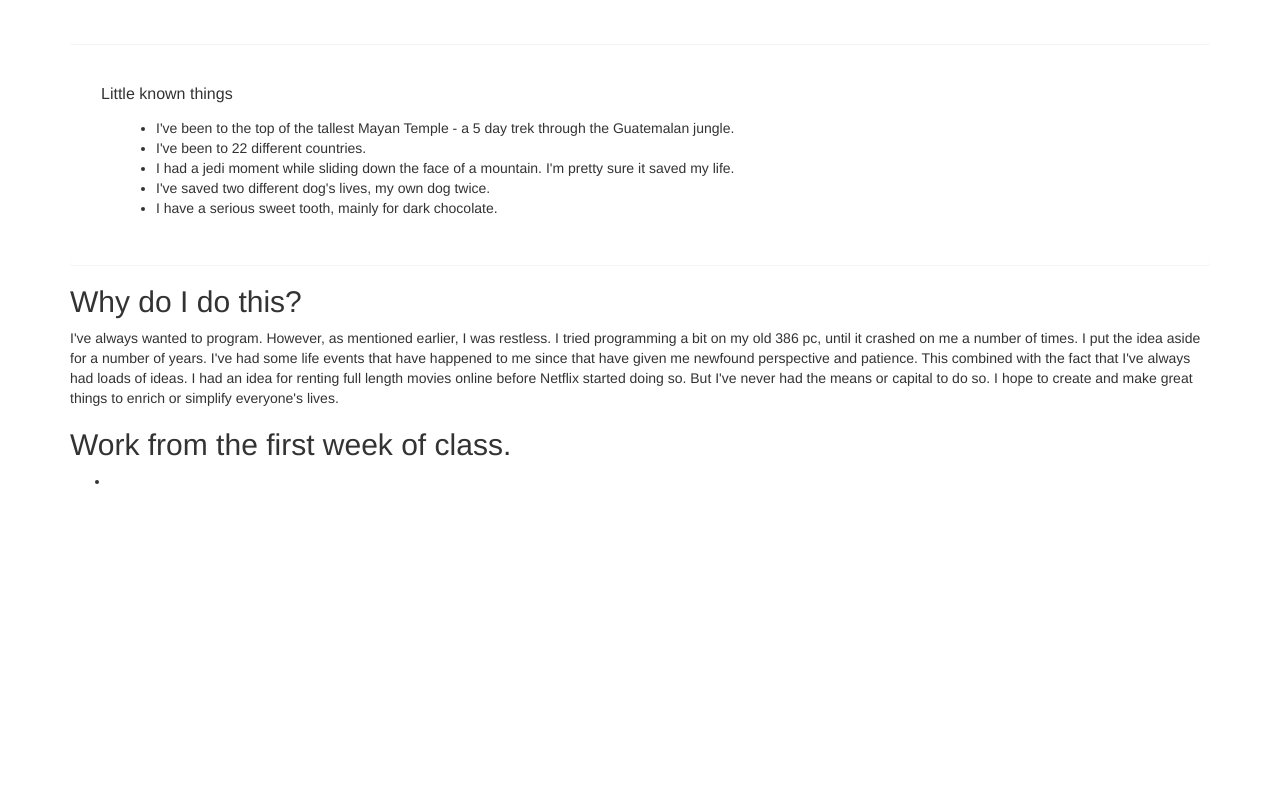
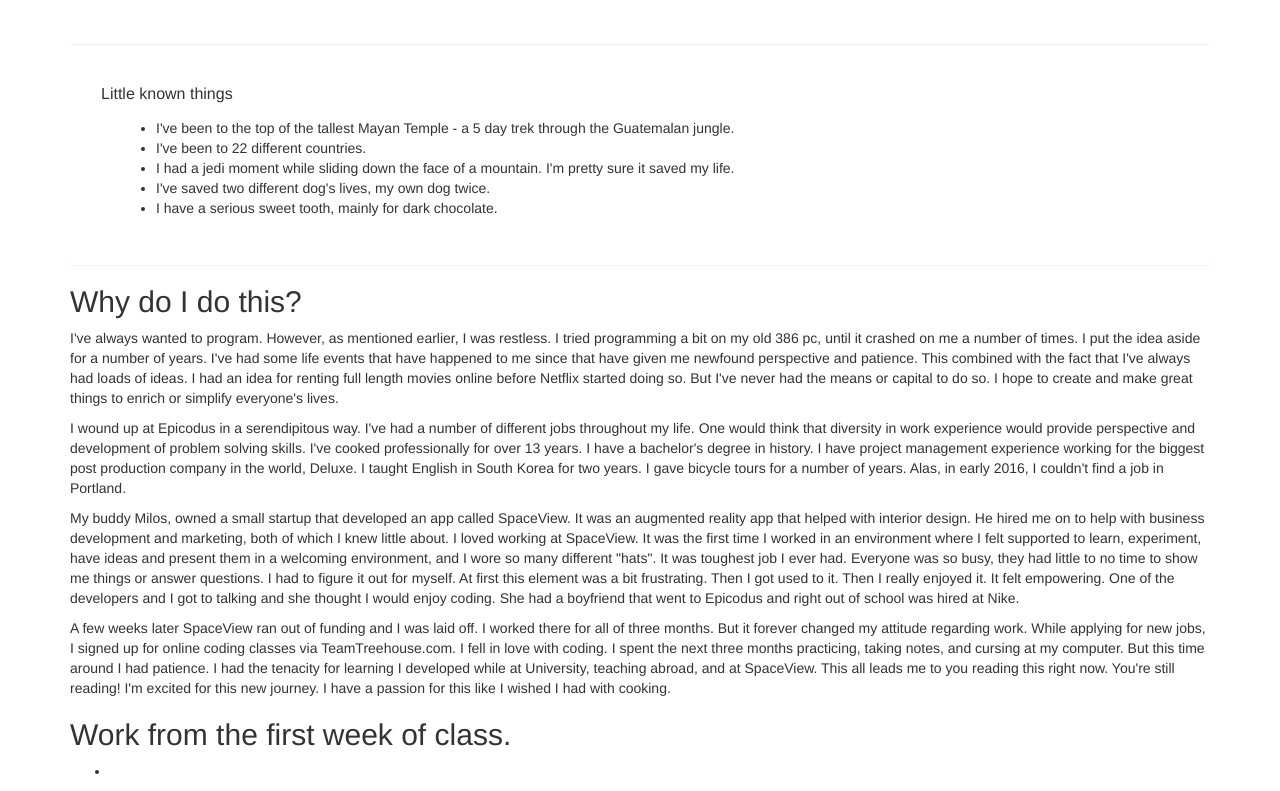
Before and after one commit to Evan-Alexander/jb-site, a plain HTML site: page index.html in a window 1280 px wide. Shown: the part 1370-2161 px from the top of the page. Before the commit the page ends 1871 px from the top, so only its background shows below. Drawn offline with nearby package versions, Linux system fonts and the light colour scheme.

Commit message:
add content to why am i doing this

```diff
--- a/index.html
+++ b/index.html
@@ -62,7 +62,9 @@
         <div class="">
           <h2>Why do I do this?</h2>
           <p>I've always wanted to program.  However, as mentioned earlier, I was restless.  I tried programming a bit on my old 386 pc, until it crashed on me a number of times.  I put the idea aside for a number of years.  I've had some life events that have happened to me since that have given me newfound perspective and patience.  This combined with the fact that I've always had loads of ideas.  I had an idea for renting full length movies online before Netflix started doing so.  But I've never had the means or capital to do so.  I hope to create and make great things to enrich or simplify everyone's lives.</p>
-
+          <p>I wound up at Epicodus in a serendipitous way.  I've had a number of different jobs throughout my life.  One would think that diversity in work experience would provide perspective and development of problem solving skills.  I've cooked professionally for over 13 years.  I have a bachelor's degree in history.  I have project management experience working for the biggest post production company in the world, Deluxe.  I taught English in South Korea for two years.  I gave bicycle tours for a number of years.  Alas, in early 2016, I couldn't find a job in Portland.</p>
+          <p>My buddy Milos, owned a small startup that developed an app called SpaceView.  It was an augmented reality app that helped with interior design.  He hired me on to help with business development and marketing, both of which I knew little about.  I loved working at SpaceView.  It was the first time I worked in an environment where I felt supported to learn, experiment, have ideas and present them in a welcoming environment, and I wore so many different "hats".  It was toughest job I ever had.  Everyone was so busy, they had little to no time to show me things or answer questions.  I had to figure it out for myself. At first this element was a bit frustrating.  Then I got used to it.  Then I really enjoyed it.  It felt empowering.  One of the developers and I got to talking and she thought I would enjoy coding.  She had a boyfriend that went to Epicodus and right out of school was hired at Nike.</p>
+          <p>A few weeks later SpaceView ran out of funding and I was laid off.  I worked there for all of three months.  But it forever changed my attitude regarding work.  While applying for new jobs, I signed up for online coding classes via <a class="treehouse" href="https://teamtreehouse.com/"></a>TeamTreehouse.com.  I fell in love with coding.  I spent the next three months practicing, taking notes, and cursing at my computer.  But this time around I had patience.  I had the tenacity for learning I developed while at University, teaching abroad, and at SpaceView.  This all leads me to you reading this right now.  You're still reading!  I'm excited for this new journey.  I have a passion for this like I wished I had with cooking.</p>
         </div>
         <div id="site-links"class="">
           <h2>Work from the first week of class.</h2>
```
